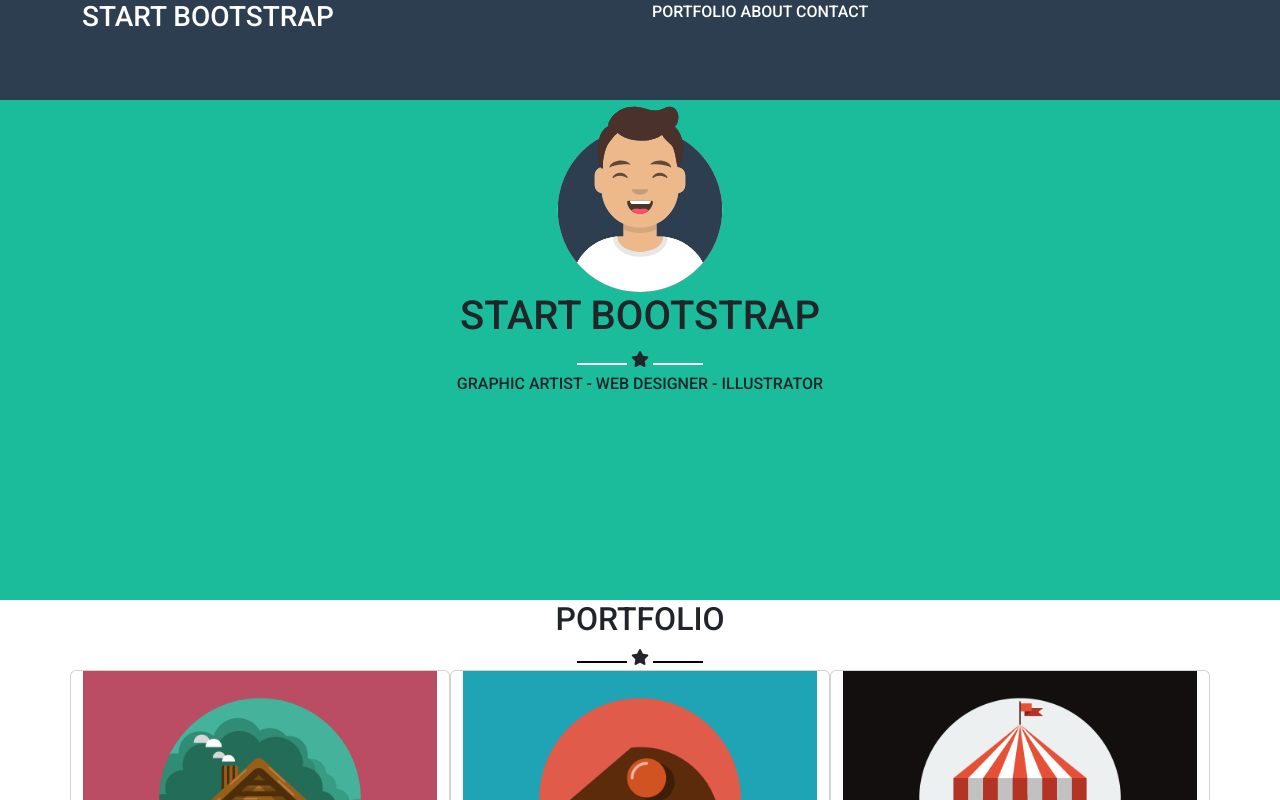
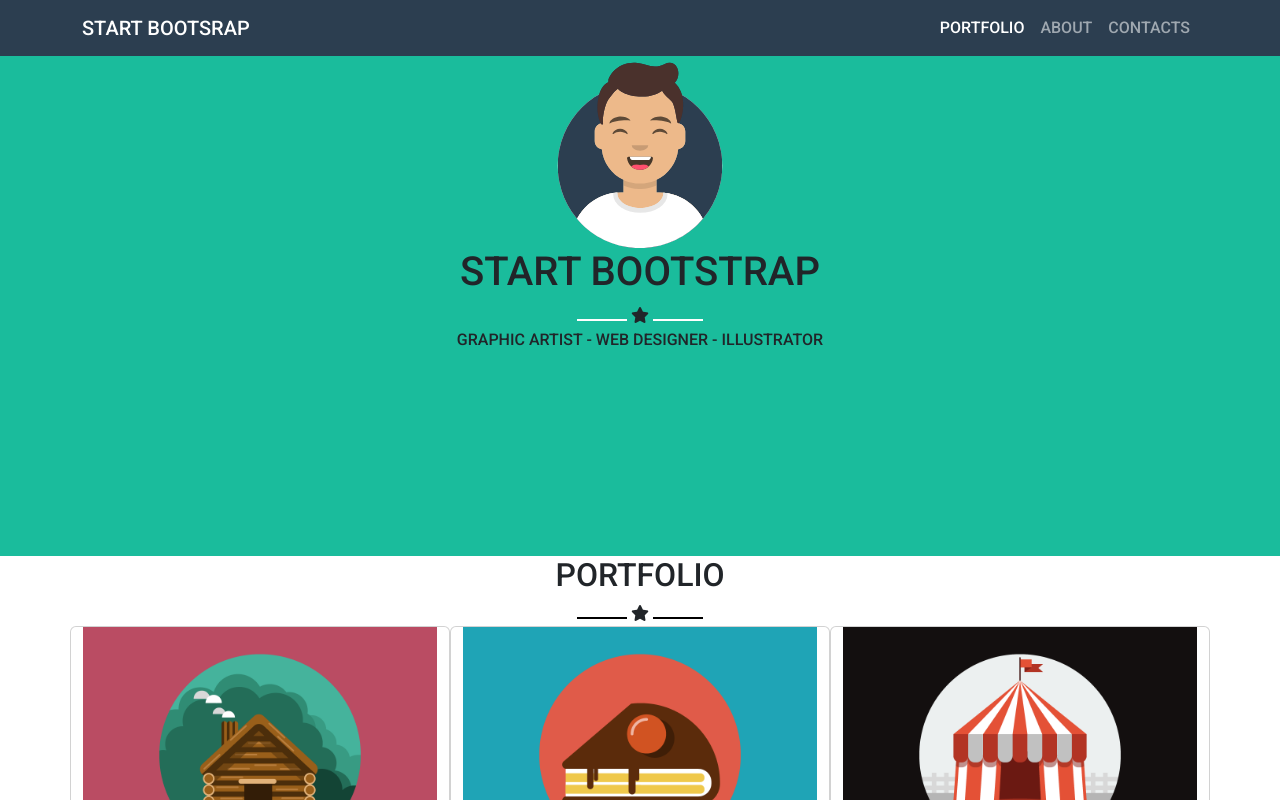
Before and after one commit to GabrieleSalati/html-css-bootstrap-freelancer, a plain HTML site: page index.html in a window 1280 px wide. Shown: the top 800 px of the page. Drawn offline with nearby package versions, Linux system fonts and the light colour scheme.

Commit message:
Navbar added

```diff
--- a/css/style.css
+++ b/css/style.css
@@ -33,17 +33,8 @@ a {
 
 /* HEADER STYLE */
 
-header {
-    background-color: #2C3E50;
-    min-height: 100px;
-}
-
-.headcol-left {
-    display: flex;
-}
-
-.headcol-right {
-    display: flex;
+.navbar-dark {
+    background-color: #2C3E50 !important;
 }
 
 /* MAIN STYLE */
--- a/index.html
+++ b/index.html
@@ -25,18 +25,21 @@
 <body>
 
     <header>
-        <div class="container ">
-            <div class="row">
-                <div class="col-6 headcol-left">
-                    <h3>START BOOTSTRAP</h3>
+        <nav class="navbar navbar-expand-md navbar-dark bg-dark">
+            <div class="container">
+              <a class="navbar-brand" href="#">START BOOTSRAP</a>
+              <button class="navbar-toggler" type="button" data-bs-toggle="collapse" data-bs-target="#navbarNavAltMarkup" aria-controls="navbarNavAltMarkup" aria-expanded="false" aria-label="Toggle navigation">
+                <span class="navbar-toggler-icon"></span>
+              </button>
+              <div class="collapse navbar-collapse flex-grow-0" id="navbarNavAltMarkup">
+                <div class="navbar-nav">
+                  <a class="nav-link active" aria-current="page" href="#">PORTFOLIO</a>
+                  <a class="nav-link" href="#">ABOUT</a>
+                  <a class="nav-link" href="#">CONTACTS</a>
                 </div>
-                <div class="col-6 navbar-expand-md">
-                    <a href="#">PORTFOLIO</a>
-                    <a href="#">ABOUT</a>
-                    <a href="#">CONTACT</a>
-                </div>
+              </div>
             </div>
-        </div>
+          </nav>
     </header>
 
     <main>
@@ -57,7 +60,7 @@
                 <div class="line-dark"></div>
                 <i class="fa-solid fa-star"></i>
                 <div class="line-dark"></div>
-                <div class="row">
+                <div class="row justify-content-between">
                     <div class="col-lg-4 col-md-6 col-sm-12 card"><img src="./img/cabin.png" alt="cabin"></div>
                     <div class="col-lg-4 col-md-6 col-sm-12 card"><img src="./img/cake.png" alt="cake"></div>
                     <div class="col-lg-4 col-md-6 col-sm-12 card"><img src="./img/circus.png" alt="circus"></div>
@@ -143,5 +146,7 @@
         </section>
     </footer>
 
+    <script src="https://cdn.jsdelivr.net/npm/bootstrap@5.2.3/dist/js/bootstrap.bundle.min.js" integrity="sha384-kenU1KFdBIe4zVF0s0G1M5b4hcpxyD9F7jL+jjXkk+Q2h455rYXK/7HAuoJl+0I4" crossorigin="anonymous"></script>
+
 </body>
 </html>
```
